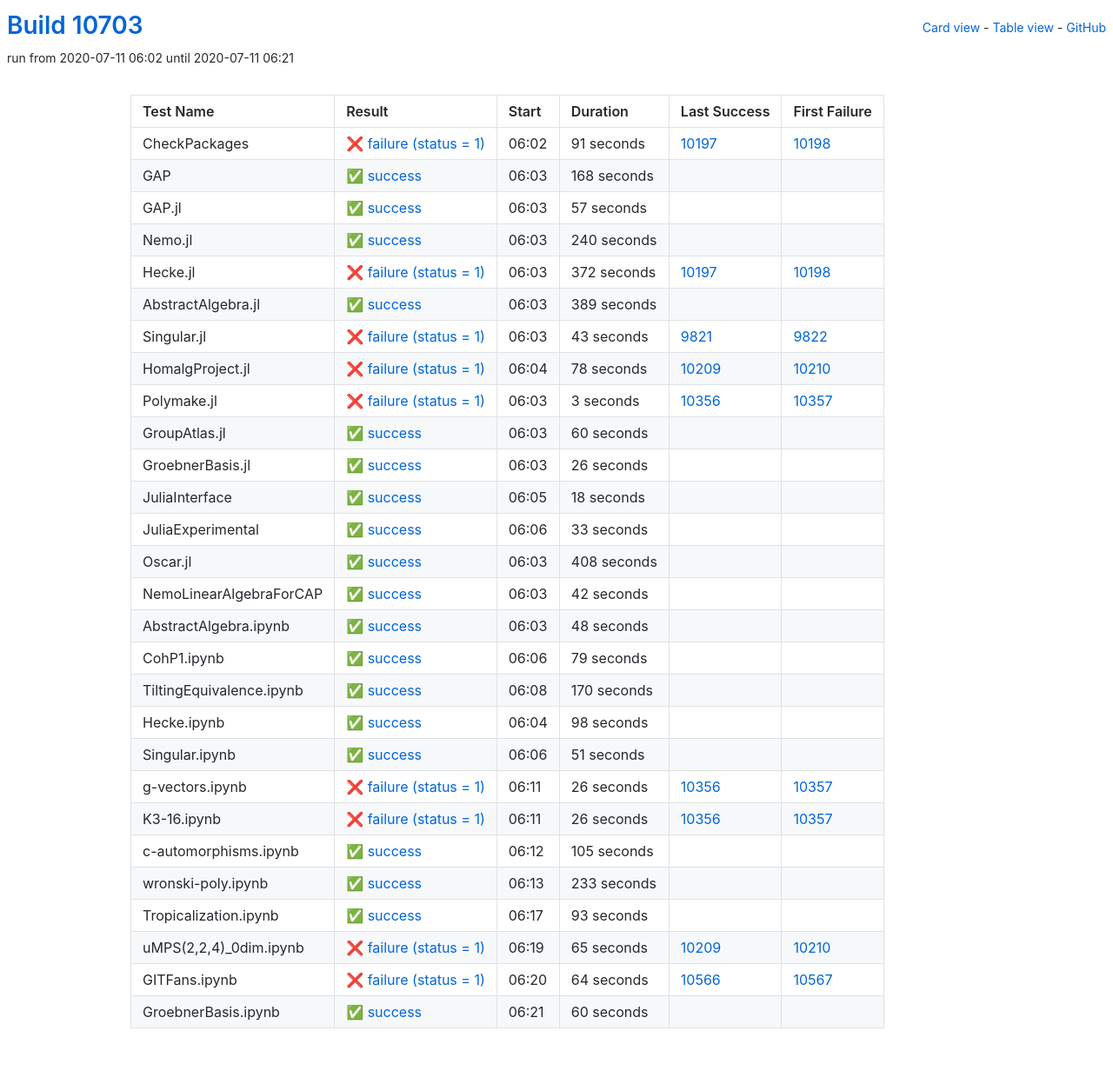
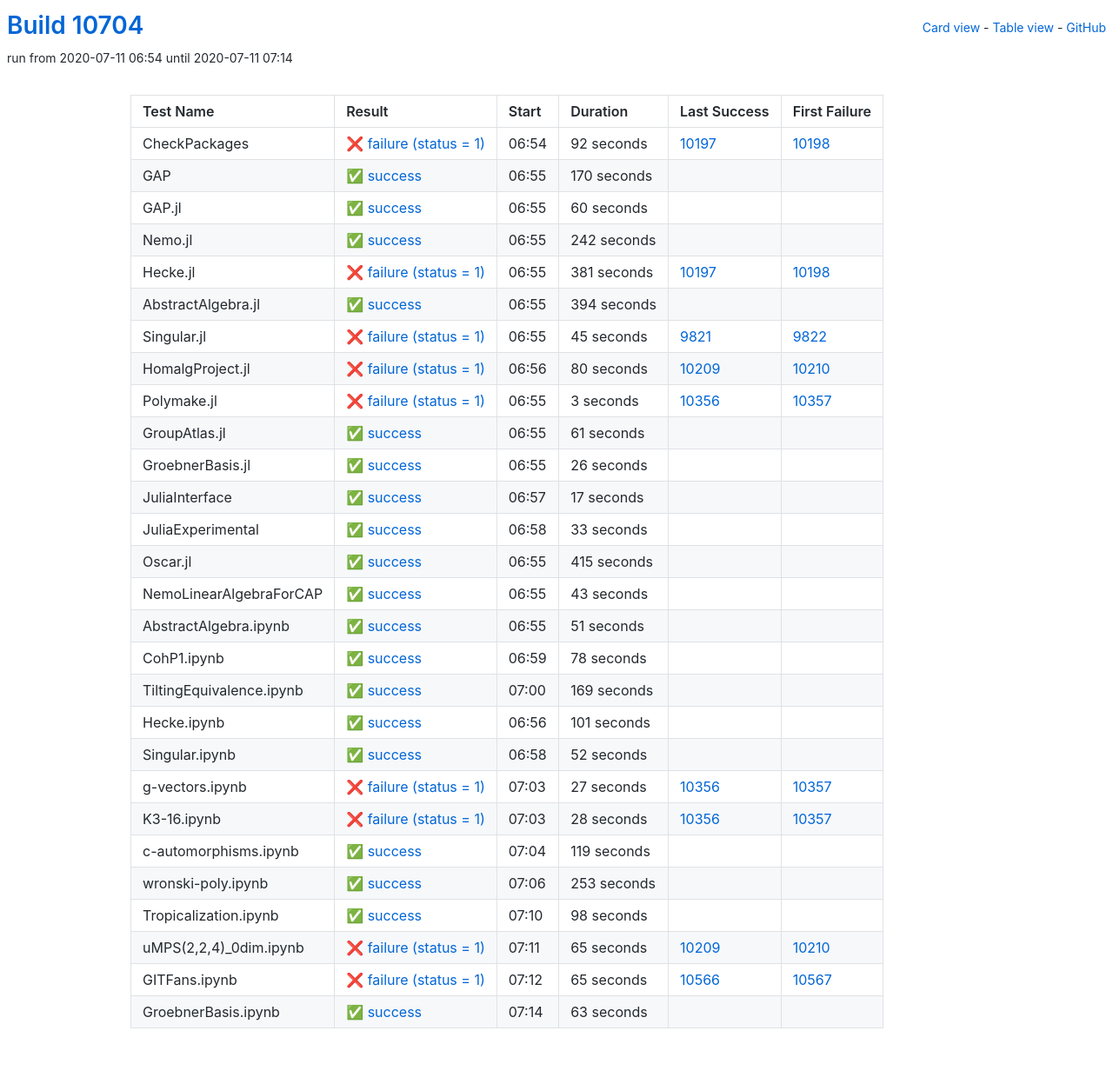
Before and after one commit to oscar-system/oscar-ci-status, a Jekyll site: the page built from table.html, in a window 1280 px wide. Shown: the whole page at 87% size. Built offline with Jekyll 4.4.1, drawn with Linux system fonts in a browser that asks for light colours.

Commit message:
Build #10704

```diff
--- a/_data/ci.yml
+++ b/_data/ci.yml
@@ -1,6 +1,6 @@
 ---
-build: 10703
-build_url: https://oscarci.mathematik.uni-kl.de/job/oscar/10703/
+build: 10704
+build_url: https://oscarci.mathematik.uni-kl.de/job/oscar/10704/
 job: oscar
 organization: oscar-system
 repo: oscar-ci-status
@@ -8,104 +8,104 @@
 tests:
 - name: CheckPackages
   id: checkpackages
-  log: https://oscarci.mathematik.uni-kl.de/job/oscar/10703/artifact/logs/build-10703/CheckPackages.log
-  start: 2020-07-11 06:02
+  log: https://oscarci.mathematik.uni-kl.de/job/oscar/10704/artifact/logs/build-10704/CheckPackages.log
+  start: 2020-07-11 06:54
   success: false
   exitcode: 1
   status: failure
-  duration: 91
+  duration: 92
   last_success: 10197
   last_success_url: https://oscarci.mathematik.uni-kl.de/job/oscar/10197/
   first_failure: 10198
   first_failure_url: https://oscarci.mathematik.uni-kl.de/job/oscar/10198/
 - name: GAP
   id: gap
-  log: https://oscarci.mathematik.uni-kl.de/job/oscar/10703/artifact/logs/build-10703/GAP.log
-  start: 2020-07-11 06:03
+  log: https://oscarci.mathematik.uni-kl.de/job/oscar/10704/artifact/logs/build-10704/GAP.log
+  start: 2020-07-11 06:55
   success: true
   exitcode: 0
   status: success
-  duration: 168
+  duration: 170
   last_success: false
   last_success_url:
   first_failure: false
   first_failure_url:
 - name: GAP.jl
   id: gap-jl
-  log: https://oscarci.mathematik.uni-kl.de/job/oscar/10703/artifact/logs/build-10703/GAP.jl.log
-  start: 2020-07-11 06:03
+  log: https://oscarci.mathematik.uni-kl.de/job/oscar/10704/artifact/logs/build-10704/GAP.jl.log
+  start: 2020-07-11 06:55
   success: true
   exitcode: 0
   status: success
-  duration: 57
+  duration: 60
   last_success: false
   last_success_url:
   first_failure: false
   first_failure_url:
 - name: Nemo.jl
   id: nemo-jl
-  log: https://oscarci.mathematik.uni-kl.de/job/oscar/10703/artifact/logs/build-10703/Nemo.jl.log
-  start: 2020-07-11 06:03
+  log: https://oscarci.mathematik.uni-kl.de/job/oscar/10704/artifact/logs/build-10704/Nemo.jl.log
+  start: 2020-07-11 06:55
   success: true
   exitcode: 0
   status: success
-  duration: 240
+  duration: 242
   last_success: false
   last_success_url:
   first_failure: false
   first_failure_url:
 - name: Hecke.jl
   id: hecke-jl
-  log: https://oscarci.mathematik.uni-kl.de/job/oscar/10703/artifact/logs/build-10703/Hecke.jl.log
-  start: 2020-07-11 06:03
+  log: https://oscarci.mathematik.uni-kl.de/job/oscar/10704/artifact/logs/build-10704/Hecke.jl.log
+  start: 2020-07-11 06:55
   success: false
   exitcode: 1
   status: failure
-  duration: 372
+  duration: 381
   last_success: 10197
   last_success_url: https://oscarci.mathematik.uni-kl.de/job/oscar/10197/
   first_failure: 10198
   first_failure_url: https://oscarci.mathematik.uni-kl.de/job/oscar/10198/
 - name: AbstractAlgebra.jl
   id: abstractalgebra-jl
-  log: https://oscarci.mathematik.uni-kl.de/job/oscar/10703/artifact/logs/build-10703/AbstractAlgebra.jl.log
-  start: 2020-07-11 06:03
+  log: https://oscarci.mathematik.uni-kl.de/job/oscar/10704/artifact/logs/build-10704/AbstractAlgebra.jl.log
+  start: 2020-07-11 06:55
   success: true
   exitcode: 0
   status: success
-  duration: 389
+  duration: 394
   last_success: false
   last_success_url:
   first_failure: false
   first_failure_url:
 - name: Singular.jl
   id: singular-jl
-  log: https://oscarci.mathematik.uni-kl.de/job/oscar/10703/artifact/logs/build-10703/Singular.jl.log
-  start: 2020-07-11 06:03
+  log: https://oscarci.mathematik.uni-kl.de/job/oscar/10704/artifact/logs/build-10704/Singular.jl.log
+  start: 2020-07-11 06:55
   success: false
   exitcode: 1
   status: failure
-  duration: 43
+  duration: 45
   last_success: 9821
   last_success_url: https://oscarci.mathematik.uni-kl.de/job/oscar/9821/
   first_failure: 9822
   first_failure_url: https://oscarci.mathematik.uni-kl.de/job/oscar/9822/
 - name: HomalgProject.jl
   id: homalgproject-jl
-  log: https://oscarci.mathematik.uni-kl.de/job/oscar/10703/artifact/logs/build-10703/HomalgProject.jl.log
-  start: 2020-07-11 06:04
+  log: https://oscarci.mathematik.uni-kl.de/job/oscar/10704/artifact/logs/build-10704/HomalgProject.jl.log
+  start: 2020-07-11 06:56
   success: false
   exitcode: 1
   status: failure
-  duration: 78
+  duration: 80
   last_success: 10209
   last_success_url: https://oscarci.mathematik.uni-kl.de/job/oscar/10209/
   first_failure: 10210
   first_failure_url: https://oscarci.mathematik.uni-kl.de/job/oscar/10210/
 - name: Polymake.jl
   id: polymake-jl
-  log: https://oscarci.mathematik.uni-kl.de/job/oscar/10703/artifact/logs/build-10703/Polymake.jl.log
-  start: 2020-07-11 06:03
+  log: https://oscarci.mathematik.uni-kl.de/job/oscar/10704/artifact/logs/build-10704/Polymake.jl.log
+  start: 2020-07-11 06:55
   success: false
   exitcode: 1
   status: failure
@@ -116,20 +116,20 @@
   first_failure_url: https://oscarci.mathematik.uni-kl.de/job/oscar/10357/
 - name: GroupAtlas.jl
   id: groupatlas-jl
-  log: https://oscarci.mathematik.uni-kl.de/job/oscar/10703/artifact/logs/build-10703/GroupAtlas.jl.log
-  start: 2020-07-11 06:03
+  log: https://oscarci.mathematik.uni-kl.de/job/oscar/10704/artifact/logs/build-10704/GroupAtlas.jl.log
+  start: 2020-07-11 06:55
   success: true
   exitcode: 0
   status: success
-  duration: 60
+  duration: 61
   last_success: false
   last_success_url:
   first_failure: false
   first_failure_url:
 - name: GroebnerBasis.jl
   id: groebnerbasis-jl
-  log: https://oscarci.mathematik.uni-kl.de/job/oscar/10703/artifact/logs/build-10703/GroebnerBasis.jl.log
-  start: 2020-07-11 06:03
+  log: https://oscarci.mathematik.uni-kl.de/job/oscar/10704/artifact/logs/build-10704/GroebnerBasis.jl.log
+  start: 2020-07-11 06:55
   success: true
   exitcode: 0
   status: success
@@ -140,20 +140,20 @@
   first_failure_url:
 - name: JuliaInterface
   id: juliainterface
-  log: https://oscarci.mathematik.uni-kl.de/job/oscar/10703/artifact/logs/build-10703/JuliaInterface.log
-  start: 2020-07-11 06:05
+  log: https://oscarci.mathematik.uni-kl.de/job/oscar/10704/artifact/logs/build-10704/JuliaInterface.log
+  start: 2020-07-11 06:57
   success: true
   exitcode: 0
   status: success
-  duration: 18
+  duration: 17
   last_success: false
   last_success_url:
   first_failure: false
   first_failure_url:
 - name: JuliaExperimental
   id: juliaexperimental
-  log: https://oscarci.mathematik.uni-kl.de/job/oscar/10703/artifact/logs/build-10703/JuliaExperimental.log
-  start: 2020-07-11 06:06
+  log: https://oscarci.mathematik.uni-kl.de/job/oscar/10704/artifact/logs/build-10704/JuliaExperimental.log
+  start: 2020-07-11 06:58
   success: true
   exitcode: 0
   status: success
@@ -164,68 +164,140 @@
   first_failure_url:
 - name: Oscar.jl
   id: oscar-jl
-  log: https://oscarci.mathematik.uni-kl.de/job/oscar/10703/artifact/logs/build-10703/Oscar.jl.log
-  start: 2020-07-11 06:03
+  log: https://oscarci.mathematik.uni-kl.de/job/oscar/10704/artifact/logs/build-10704/Oscar.jl.log
+  start: 2020-07-11 06:55
   success: true
   exitcode: 0
   status: success
-  duration: 408
+  duration: 415
   last_success: false
   last_success_url:
   first_failure: false
   first_failure_url:
 - name: NemoLinearAlgebraForCAP
   id: nemolinearalgebraforcap
-  log: https://oscarci.mathematik.uni-kl.de/job/oscar/10703/artifact/logs/build-10703/NemoLinearAlgebraForCAP.log
-  start: 2020-07-11 06:03
+  log: https://oscarci.mathematik.uni-kl.de/job/oscar/10704/artifact/logs/build-10704/NemoLinearAlgebraForCAP.log
+  start: 2020-07-11 06:55
   success: true
   exitcode: 0
   status: success
-  duration: 42
+  duration: 43
   last_success: false
   last_success_url:
   first_failure: false
   first_failure_url:
 - name: AbstractAlgebra.ipynb
   id: abstractalgebra-ipynb
-  log: https://oscarci.mathematik.uni-kl.de/job/oscar/10703/artifact/logs/build-10703/AbstractAlgebra.ipynb.log
-  start: 2020-07-11 06:03
+  log: https://oscarci.mathematik.uni-kl.de/job/oscar/10704/artifact/logs/build-10704/AbstractAlgebra.ipynb.log
+  start: 2020-07-11 06:55
   success: true
   exitcode: 0
   status: success
-  duration: 48
+  duration: 51
   last_success: false
   last_success_url:
   first_failure: false
   first_failure_url:
 - name: CohP1.ipynb
   id: cohp1-ipynb
-  log: https://oscarci.mathematik.uni-kl.de/job/oscar/10703/artifact/logs/build-10703/CohP1.ipynb.log
-  start: 2020-07-11 06:06
+  log: https://oscarci.mathematik.uni-kl.de/job/oscar/10704/artifact/logs/build-10704/CohP1.ipynb.log
+  start: 2020-07-11 06:59
   success: true
   exitcode: 0
   status: success
-  duration: 79
+  duration: 78
   last_success: false
   last_success_url:
   first_failure: false
   first_failure_url:
 - name: TiltingEquivalence.ipynb
   id: tiltingequivalence-ipynb
-  log: https://oscarci.mathematik.uni-kl.de/job/oscar/10703/artifact/logs/build-10703/TiltingEquivalence.ipynb.log
-  start: 2020-07-11 06:08
+  log: https://oscarci.mathematik.uni-kl.de/job/oscar/10704/artifact/logs/build-10704/TiltingEquivalence.ipynb.log
+  start: 2020-07-11 07:00
   success: true
   exitcode: 0
   status: success
-  duration: 170
+  duration: 169
   last_success: false
   last_success_url:
   first_failure: false
   first_failure_url:
 - name: Hecke.ipynb
   id: hecke-ipynb
-  log: https://oscarci.mathematik.uni-kl.de/job/oscar/10703/artifact/logs/build-10703/Hecke.ipynb.log
-  start: 2020-07-11 06:04
+  log: https://oscarci.mathematik.uni-kl.de/job/oscar/10704/artifact/logs/build-10704/Hecke.ipynb.log
+  start: 2020-07-11 06:56
+  success: true
+  exitcode: 0
+  status: success
+  duration: 101
+  last_success: false
+  last_success_url:
+  first_failure: false
+  first_failure_url:
+- name: Singular.ipynb
+  id: singular-ipynb
+  log: https://oscarci.mathematik.uni-kl.de/job/oscar/10704/artifact/logs/build-10704/Singular.ipynb.log
+  start: 2020-07-11 06:58
+  success: true
+  exitcode: 0
+  status: success
+  duration: 52
+  last_success: false
+  last_success_url:
+  first_failure: false
+  first_failure_url:
+- name: g-vectors.ipynb
+  id: g-vectors-ipynb
+  log: https://oscarci.mathematik.uni-kl.de/job/oscar/10704/artifact/logs/build-10704/g-vectors.ipynb.log
+  start: 2020-07-11 07:03
+  success: false
+  exitcode: 1
+  status: failure
+  duration: 27
+  last_success: 10356
+  last_success_url: https://oscarci.mathematik.uni-kl.de/job/oscar/10356/
+  first_failure: 10357
+  first_failure_url: https://oscarci.mathematik.uni-kl.de/job/oscar/10357/
+- name: K3-16.ipynb
+  id: k3-16-ipynb
+  log: https://oscarci.mathematik.uni-kl.de/job/oscar/10704/artifact/logs/build-10704/K3-16.ipynb.log
+  start: 2020-07-11 07:03
+  success: false
+  exitcode: 1
+  status: failure
+  duration: 28
+  last_success: 10356
+  last_success_url: https://oscarci.mathematik.uni-kl.de/job/oscar/10356/
+  first_failure: 10357
+  first_failure_url: https://oscarci.mathematik.uni-kl.de/job/oscar/10357/
+- name: c-automorphisms.ipynb
+  id: c-automorphisms-ipynb
+  log: https://oscarci.mathematik.uni-kl.de/job/oscar/10704/artifact/logs/build-10704/c-automorphisms.ipynb.log
+  start: 2020-07-11 07:04
+  success: true
+  exitcode: 0
+  status: success
+  duration: 119
+  last_success: false
+  last_success_url:
+  first_failure: false
+  first_failure_url:
+- name: wronski-poly.ipynb
+  id: wronski-poly-ipynb
+  log: https://oscarci.mathematik.uni-kl.de/job/oscar/10704/artifact/logs/build-10704/wronski-poly.ipynb.log
+  start: 2020-07-11 07:06
+  success: true
+  exitcode: 0
+  status: success
+  duration: 253
+  last_success: false
+  last_success_url:
+  first_failure: false
+  first_failure_url:
+- name: Tropicalization.ipynb
+  id: tropicalization-ipynb
+  log: https://oscarci.mathematik.uni-kl.de/job/oscar/10704/artifact/logs/build-10704/Tropicalization.ipynb.log
+  start: 2020-07-11 07:10
   success: true
   exitcode: 0
   status: success
@@ -234,82 +306,10 @@
   last_success_url:
   first_failure: false
   first_failure_url:
-- name: Singular.ipynb
-  id: singular-ipynb
-  log: https://oscarci.mathematik.uni-kl.de/job/oscar/10703/artifact/logs/build-10703/Singular.ipynb.log
-  start: 2020-07-11 06:06
-  success: true
-  exitcode: 0
-  status: success
-  duration: 51
-  last_success: false
-  last_success_url:
-  first_failure: false
-  first_failure_url:
-- name: g-vectors.ipynb
-  id: g-vectors-ipynb
-  log: https://oscarci.mathematik.uni-kl.de/job/oscar/10703/artifact/logs/build-10703/g-vectors.ipynb.log
-  start: 2020-07-11 06:11
-  success: false
-  exitcode: 1
-  status: failure
-  duration: 26
-  last_success: 10356
-  last_success_url: https://oscarci.mathematik.uni-kl.de/job/oscar/10356/
-  first_failure: 10357
-  first_failure_url: https://oscarci.mathematik.uni-kl.de/job/oscar/10357/
-- name: K3-16.ipynb
-  id: k3-16-ipynb
-  log: https://oscarci.mathematik.uni-kl.de/job/oscar/10703/artifact/logs/build-10703/K3-16.ipynb.log
-  start: 2020-07-11 06:11
-  success: false
-  exitcode: 1
-  status: failure
-  duration: 26
-  last_success: 10356
-  last_success_url: https://oscarci.mathematik.uni-kl.de/job/oscar/10356/
-  first_failure: 10357
-  first_failure_url: https://oscarci.mathematik.uni-kl.de/job/oscar/10357/
-- name: c-automorphisms.ipynb
-  id: c-automorphisms-ipynb
-  log: https://oscarci.mathematik.uni-kl.de/job/oscar/10703/artifact/logs/build-10703/c-automorphisms.ipynb.log
-  start: 2020-07-11 06:12
-  success: true
-  exitcode: 0
-  status: success
-  duration: 105
-  last_success: false
-  last_success_url:
-  first_failure: false
-  first_failure_url:
-- name: wronski-poly.ipynb
-  id: wronski-poly-ipynb
-  log: https://oscarci.mathematik.uni-kl.de/job/oscar/10703/artifact/logs/build-10703/wronski-poly.ipynb.log
-  start: 2020-07-11 06:13
-  success: true
-  exitcode: 0
-  status: success
-  duration: 233
-  last_success: false
-  last_success_url:
-  first_failure: false
-  first_failure_url:
-- name: Tropicalization.ipynb
-  id: tropicalization-ipynb
-  log: https://oscarci.mathematik.uni-kl.de/job/oscar/10703/artifact/logs/build-10703/Tropicalization.ipynb.log
-  start: 2020-07-11 06:17
-  success: true
-  exitcode: 0
-  status: success
-  duration: 93
-  last_success: false
-  last_success_url:
-  first_failure: false
-  first_failure_url:
 - name: uMPS(2,2,4)_0dim.ipynb
   id: umps-2-2-4-0dim-ipynb
-  log: https://oscarci.mathematik.uni-kl.de/job/oscar/10703/artifact/logs/build-10703/uMPS-2-2-4-_0dim.ipynb.log
-  start: 2020-07-11 06:19
+  log: https://oscarci.mathematik.uni-kl.de/job/oscar/10704/artifact/logs/build-10704/uMPS-2-2-4-_0dim.ipynb.log
+  start: 2020-07-11 07:11
   success: false
   exitcode: 1
   status: failure
@@ -320,24 +320,24 @@
   first_failure_url: https://oscarci.mathematik.uni-kl.de/job/oscar/10210/
 - name: GITFans.ipynb
   id: gitfans-ipynb
-  log: https://oscarci.mathematik.uni-kl.de/job/oscar/10703/artifact/logs/build-10703/GITFans.ipynb.log
-  start: 2020-07-11 06:20
+  log: https://oscarci.mathematik.uni-kl.de/job/oscar/10704/artifact/logs/build-10704/GITFans.ipynb.log
+  start: 2020-07-11 07:12
   success: false
   exitcode: 1
   status: failure
-  duration: 64
+  duration: 65
   last_success: 10566
   last_success_url: https://oscarci.mathematik.uni-kl.de/job/oscar/10566/
   first_failure: 10567
   first_failure_url: https://oscarci.mathematik.uni-kl.de/job/oscar/10567/
 - name: GroebnerBasis.ipynb
   id: groebnerbasis-ipynb
-  log: https://oscarci.mathematik.uni-kl.de/job/oscar/10703/artifact/logs/build-10703/GroebnerBasis.ipynb.log
-  start: 2020-07-11 06:21
+  log: https://oscarci.mathematik.uni-kl.de/job/oscar/10704/artifact/logs/build-10704/GroebnerBasis.ipynb.log
+  start: 2020-07-11 07:14
   success: true
   exitcode: 0
   status: success
-  duration: 60
+  duration: 63
   last_success: false
   last_success_url:
   first_failure: false
```
Also changed, not shown: README.md.
